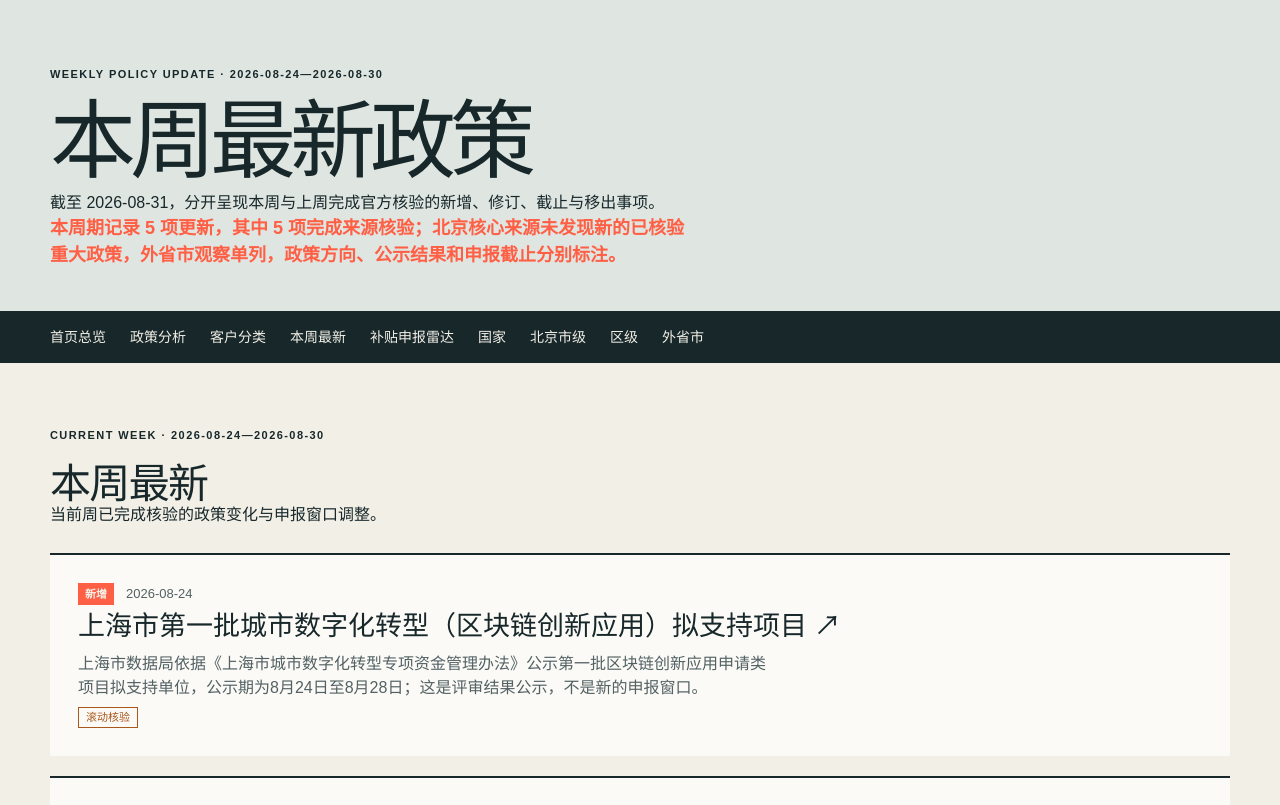
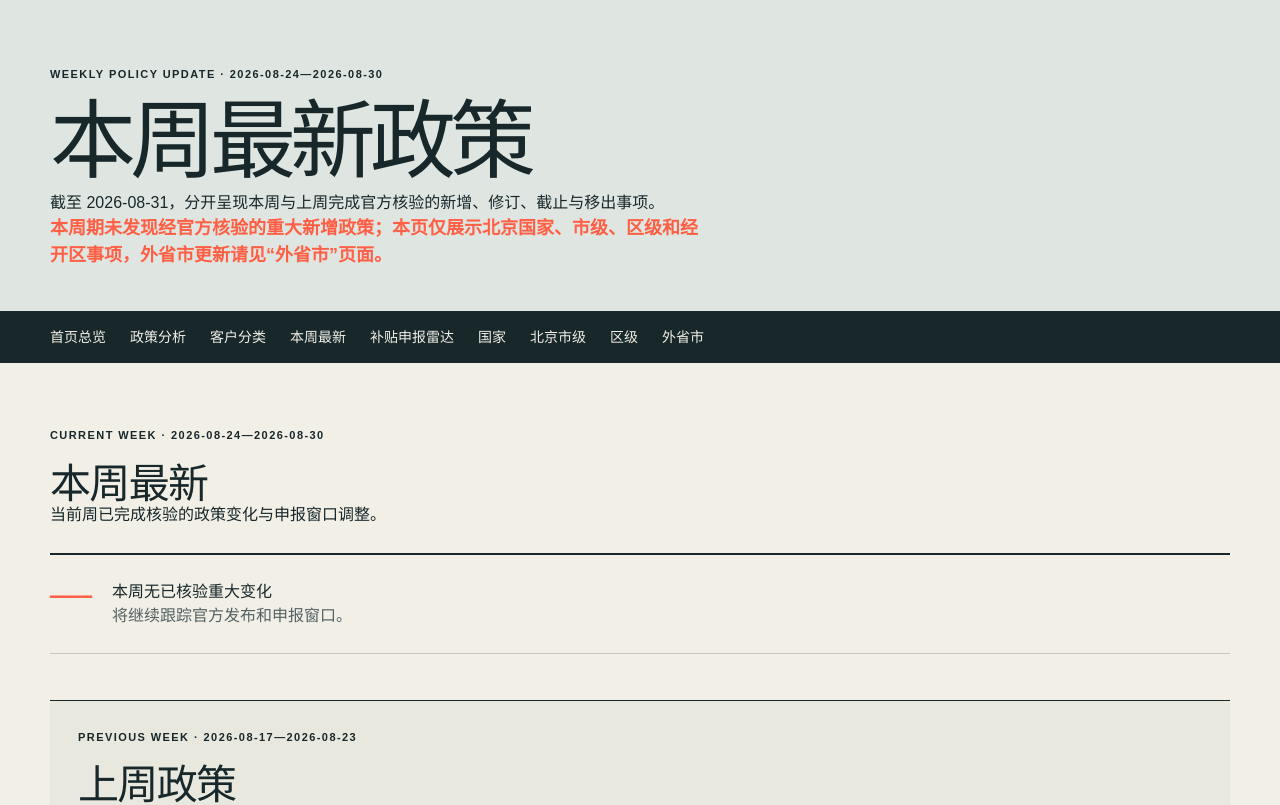
Before and after one commit to TCCCCC2025/AI-, a Next.js app: page /weekly in a window 1280 px wide. Shown: the top 805 px of the page. Built offline with nearby package versions, Linux system fonts and the light colour scheme.

Commit message:
fix: keep weekly updates Beijing-only

```diff
--- a/app/policy-data.ts
+++ b/app/policy-data.ts
@@ -432,7 +432,9 @@ export const policyMetrics = {
 
 export type WeeklyChange = { title: string; changeType: "新增" | "修订" | "截止" | "移出"; date: string; detail: string; href?: string; status: Policy["status"] };
 
-export const weeklyChanges: WeeklyChange[] = [
+export const weeklyChanges: WeeklyChange[] = [];
+
+export const priorityRegionWeeklyChanges: WeeklyChange[] = [
   { title: "上海市第一批城市数字化转型（区块链创新应用）拟支持项目", changeType: "新增", date: "2026-08-24", detail: "上海市数据局依据《上海市城市数字化转型专项资金管理办法》公示第一批区块链创新应用申请类项目拟支持单位，公示期为8月24日至8月28日；这是评审结果公示，不是新的申报窗口。", href: "https://sdb.sh.gov.cn/gsgg/20260824/148702e0f0f74443a81b259f4582ce21.html", status: "滚动核验" },
   { title: "上海市第一批算力生态合作伙伴名单公示", changeType: "新增", date: "2026-08-25", detail: "上海市数据局、上海市通信管理局公布第一批算力生态合作伙伴38家，其中算力供给方12家、算力应用方18家、平台共建方8家；公示期为8月25日至9月1日，不等同于财政补贴。", href: "https://sdb.sh.gov.cn/gsgg/20260825/cd1a719b889b4d8584e6cb2d5d0fbbc4.html", status: "滚动核验" },
   { title: "南京市人工智能服务商、智能体开发商征集", changeType: "截止", date: "2026-08-25", detail: "南京市工信局“两商”征集本轮材料于8月25日截止，要求由甲方单位提交盖章申报表、合同关键页、验收报告、上线截图等证据；该项工作为常态化征集，后续新增服务商可按月补报。", href: "https://gxj.nanjing.gov.cn/njsjjhxxhwyh/202608/t20260813_5893091.html", status: "滚动核验" },
--- a/app/weekly/page.tsx
+++ b/app/weekly/page.tsx
@@ -7,8 +7,11 @@ function WeeklyList({ items }: { items: typeof weeklyChanges }) {
 
 export default function WeeklyPage() {
   const verifiedCount = weeklyChanges.filter((item) => item.status !== "待回核").length;
+  const weeklyNote = weeklyChanges.length
+    ? `本周期北京范围记录 ${weeklyChanges.length} 项更新，其中 ${verifiedCount} 项完成来源核验；仅展示北京国家、市级、区级和经开区事项。`
+    : "本周期未发现经官方核验的重大新增政策；本页仅展示北京国家、市级、区级和经开区事项，外省市更新请见“外省市”页面。";
   return <main>
-    <header className="page-hero"><p className="eyebrow">WEEKLY POLICY UPDATE · {weeklyPeriods.current}</p><h1>本周最新政策</h1><p>截至 {siteCutoff.date}，分开呈现本周与上周完成官方核验的新增、修订、截止与移出事项。</p><p className="weekly-note">本周期记录 {weeklyChanges.length} 项更新，其中 {verifiedCount} 项完成来源核验；北京核心来源未发现新的已核验重大政策，外省市观察单列，政策方向、公示结果和申报截止分别标注。</p></header>
+    <header className="page-hero"><p className="eyebrow">WEEKLY POLICY UPDATE · {weeklyPeriods.current}</p><h1>本周最新政策</h1><p>截至 {siteCutoff.date}，分开呈现本周与上周完成官方核验的新增、修订、截止与移出事项。</p><p className="weekly-note">{weeklyNote}</p></header>
     <SiteNav />
     <section className="weekly-page">
       <section className="weekly-period"><div className="section-heading"><p className="eyebrow">CURRENT WEEK · {weeklyPeriods.current}</p><h2>本周最新</h2><p>当前周已完成核验的政策变化与申报窗口调整。</p></div><WeeklyList items={weeklyChanges} /></section>
```
Also changed, not shown: 1 other file (tests, documents, lock files or other folders).
